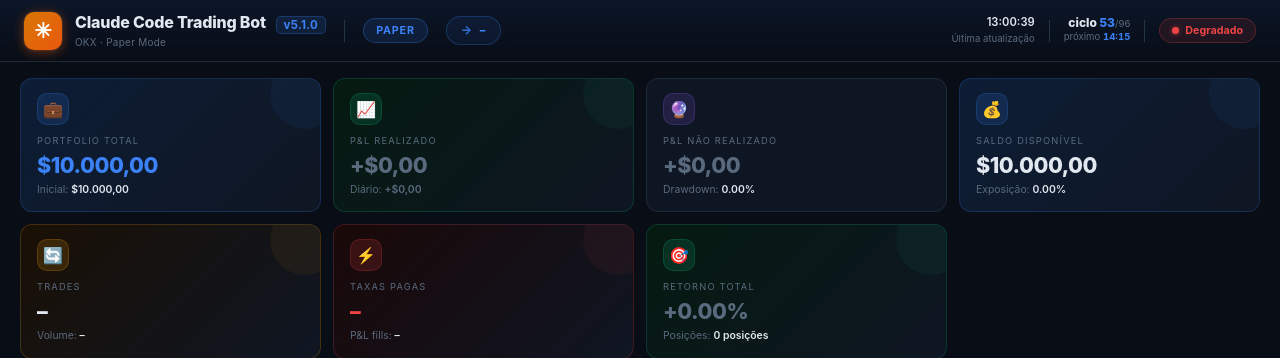
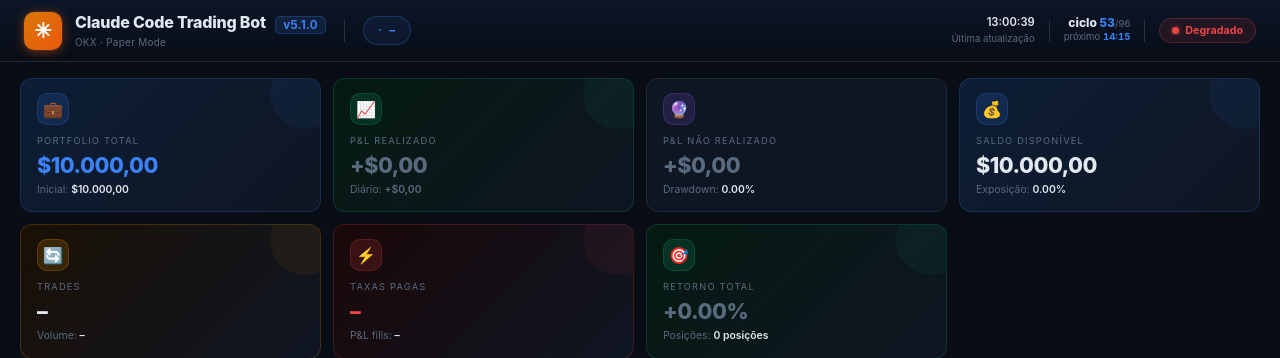
Before and after one commit to kathru/CCTBv5, a FastAPI app: page / in a window 1280 px wide. Shown: the top 358 px of the page. Run offline with FastAPI, Linux system fonts and the light colour scheme; data that the repository does not hold is empty; parts of the project's set-up code (start-up, migrations or seed data) failed here and were passed over.

Commit message:
feat: header responsivo — CCTB no mobile, regime curto, sem PAPER badge
- Mobile (<700px): título 'CCTB' em vez de 'Claude Code Trading Bot'
- Remove badge PAPER (redundante com subtitle 'OKX · Paper Mode')
- Regime badge com labels curtos: BULL/CHOP/BEAR/EXHAUST/HIGH CORR/PANIC
  com setas contextuais: ↗ BULL · ⇄ CHOP · ↓ BEAR · ⚠ PANIC
- Mobile oculta: subtítulo, label de atualização, separadores, ciclo

Co-Authored-By: Claude Sonnet 4.6 <noreply@anthropic.com>

```diff
--- a/src/dashboard/templates/index.html
+++ b/src/dashboard/templates/index.html
@@ -54,6 +54,15 @@
       box-shadow: 0 2px 12px rgba(234,88,12,0.45), 0 0 0 1px rgba(255,255,255,0.06);
     }
     .logo-title { font-size: 1rem; font-weight: 800; color: var(--text); letter-spacing: -0.2px; white-space: nowrap; }
+    .hdr-short-title { display: none; }
+    @media (max-width: 700px) {
+      .hdr-full-title  { display: none; }
+      .hdr-short-title { display: inline; }
+      .logo-sub        { display: none; }
+      .hdr-info-sub    { display: none; }
+      .hdr-sep         { display: none; }
+      .hdr-cycle-block { display: none; }
+    }
     .logo-ver   {
       font-size: 0.72rem; font-weight: 700; color: var(--blue);
       background: rgba(59,130,246,0.12); border: 1px solid rgba(59,130,246,0.25);
@@ -415,15 +424,17 @@
       <div class="logo-icon">✳</div>
       <div>
         <div>
-          <span class="logo-title" id="title-desktop">Claude Code Trading Bot</span>
-          <span class="logo-ver"   id="hdr-version">v–.–.–</span>
+          <span class="logo-title">
+            <span class="hdr-full-title" id="title-desktop">Claude Code Trading Bot</span>
+            <span class="hdr-short-title">CCTB</span>
+          </span>
+          <span class="logo-ver" id="hdr-version">v–.–.–</span>
         </div>
         <div class="logo-sub" id="hdr-sub">OKX · Paper Mode</div>
       </div>
     </div>
 
     <div class="hdr-sep"></div>
-    <span id="hdr-mode" class="hbadge hbadge-blue">PAPER</span>
     <div id="hdr-regime" class="regime-badge rb-other">
       <span class="rb-arrow">⇄</span>
       <span id="hdr-regime-txt">–</span>
@@ -1261,14 +1272,26 @@ async function updateAll(){
     const rTxt=r.replace(/_/g,' ')||'–';
     const rb=document.getElementById('hdr-regime');
     const rtEl=document.getElementById('hdr-regime-txt');
-    rtEl.textContent=rTxt;
-    // Arrow + color by regime
+    // Labels curtos para o badge de regime
+    const regimeShortMap = {
+      'TREND_EXPANSION':        'BULL',
+      'VOLATILITY_COMPRESSION': 'BULL~',
+      'TREND_EXHAUSTION':       'EXHAUST',
+      'MEAN_REVERTING_CHOP':    'CHOP',
+      'HIGH_CORRELATION_RISK':  'HIGH CORR',
+      'BEAR_TREND':             'BEAR',
+      'PANIC_LIQUIDATION':      'PANIC',
+    };
+    rtEl.textContent = regimeShortMap[r] || r.replace(/_/g,' ') || '–';
     const arrowEl=rb.querySelector('.rb-arrow');
-    if(r.includes('PANIC'))     { rb.className='regime-badge rb-panic'; arrowEl.textContent='⚠'; }
-    else if(r.includes('EXPANSION')) { rb.className='regime-badge rb-trend'; arrowEl.textContent='↗'; }
-    else if(r.includes('EXHAUSTION')){ rb.className='regime-badge rb-other'; arrowEl.textContent='↘'; }
-    else if(r.includes('CHOP'))      { rb.className='regime-badge rb-chop';  arrowEl.textContent='⇄'; }
-    else                             { rb.className='regime-badge rb-other'; arrowEl.textContent='→'; }
+    if(r.includes('PANIC'))            { rb.className='regime-badge rb-panic'; arrowEl.textContent='⚠'; }
+    else if(r==='BEAR_TREND')          { rb.className='regime-badge rb-panic'; arrowEl.textContent='↓'; }
+    else if(r.includes('EXPANSION'))   { rb.className='regime-badge rb-trend'; arrowEl.textContent='↗'; }
+    else if(r.includes('EXHAUSTION'))  { rb.className='regime-badge rb-other'; arrowEl.textContent='↘'; }
+    else if(r.includes('CHOP'))        { rb.className='regime-badge rb-chop';  arrowEl.textContent='⇄'; }
+    else if(r.includes('CORRELATION')) { rb.className='regime-badge rb-other'; arrowEl.textContent='⚡'; }
+    else if(r.includes('COMPRESS'))    { rb.className='regime-badge rb-trend'; arrowEl.textContent='→'; }
+    else                               { rb.className='regime-badge rb-other'; arrowEl.textContent='·'; }
   }
 
   // KPIs
```
